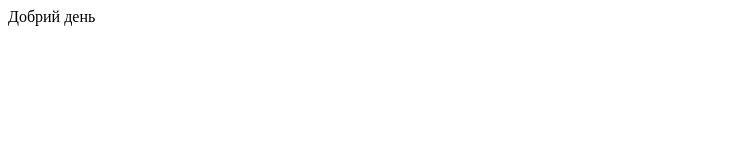
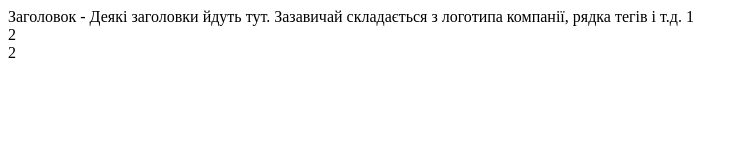
Before and after one commit to pat1fai/lessons, a plain HTML site: page index.html in a window 1280 px wide. Shown: the whole page, without its empty margins (0-748 px from the left). Drawn offline with Linux system fonts and the light colour scheme.

Commit message:
Update index.html

```diff
--- a/index.html
+++ b/index.html
@@ -1,9 +1,21 @@
 <!DOCTYPE html>
 <html>
 <head>
-  <title>Сайт Червоного Романа</title>
+  <meta charset="utf-8">
+  <title>Тема</title>
 </head>
 <body>
-   Добрий день
+    <header>
+      Заголовок - Деякі заголовки йдуть тут.
+      Зазавичай складається з логотипа
+      компанії, рядка тегів і т.д.
+    </ header >
+    1
+    <section>
+     2
+    </section>
+    <footer>
+      2
+    </footer>
 </body>
 </html>
```
